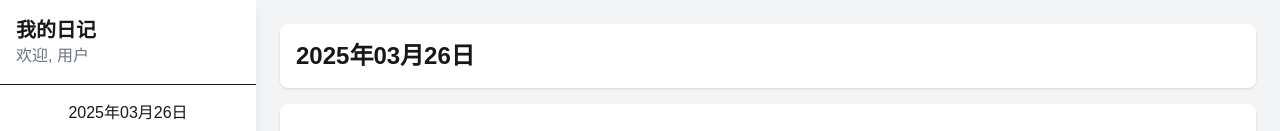
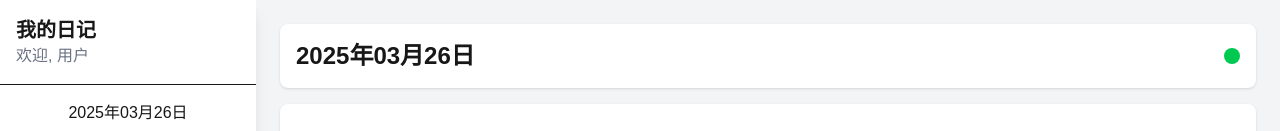
Before and after one commit to Fomaldehyde/moods_Dairy, a Next.js app: page /dashboard/todo in a window 1280 px wide. Shown: the top 131 px of the page. Built offline with nearby package versions, Linux system fonts and the light colour scheme.

Commit message:
日历视图完成颜色修改

```diff
--- a/app/api/calendar/route.ts
+++ b/app/api/calendar/route.ts
@@ -31,7 +31,7 @@ export async function GET() {
       const totalTodos = day.todos.length;
       const completedTodos = day.todos.filter((todo: { completed: boolean }) => todo.completed).length;
 
-      let status = 'red'; // 默认红色（未完成）
+      let status = 'grey'; // 默认红色（未完成）
       if (totalTodos === 0) {
         status = 'green'; // 如果没有待办事项，视为完成
       } else if (completedTodos === totalTodos) {
--- a/app/dashboard/todo/page.tsx
+++ b/app/dashboard/todo/page.tsx
@@ -22,6 +22,24 @@ interface TodoComment {
   createdAt: string;
   updatedAt: string;
 }
+
+// 计算待办事项状态的颜色
+const getStatusColor = (todos: Todo[]): string => {
+  if (todos.length === 0) {
+    return 'bg-green-500'; // 没有待办事项显示绿色
+  }
+
+  const completedCount = todos.filter(todo => todo.completed).length;
+  const totalCount = todos.length;
+
+  if (completedCount === 0) {
+    return 'bg-red-500'; // 有待办事项但一个都没完成显示红色
+  } else if (completedCount === totalCount) {
+    return 'bg-green-500'; // 全部完成显示绿色
+  } else {
+    return 'bg-yellow-500'; // 部分完成显示黄色
+  }
+};
 
 export default function TodoPage() {
   const searchParams = useSearchParams();
@@ -277,9 +295,12 @@ export default function TodoPage() {
   return (
     <div className="h-full flex flex-col">
       <div className="bg-white rounded-lg shadow mb-4 p-4">
-        <h1 className="text-2xl font-bold">
-          {format(selectedDate, 'yyyy年MM月dd日', { locale: zhCN })}
-        </h1>
+        <div className="flex items-center justify-between">
+          <h1 className="text-2xl font-bold">
+            {format(selectedDate, 'yyyy年MM月dd日', { locale: zhCN })}
+          </h1>
+          <div className={`w-4 h-4 rounded-full ${getStatusColor(todos)}`}></div>
+        </div>
       </div>
 
       <div className="flex-1 bg-white rounded-lg shadow overflow-hidden flex flex-col">
```
